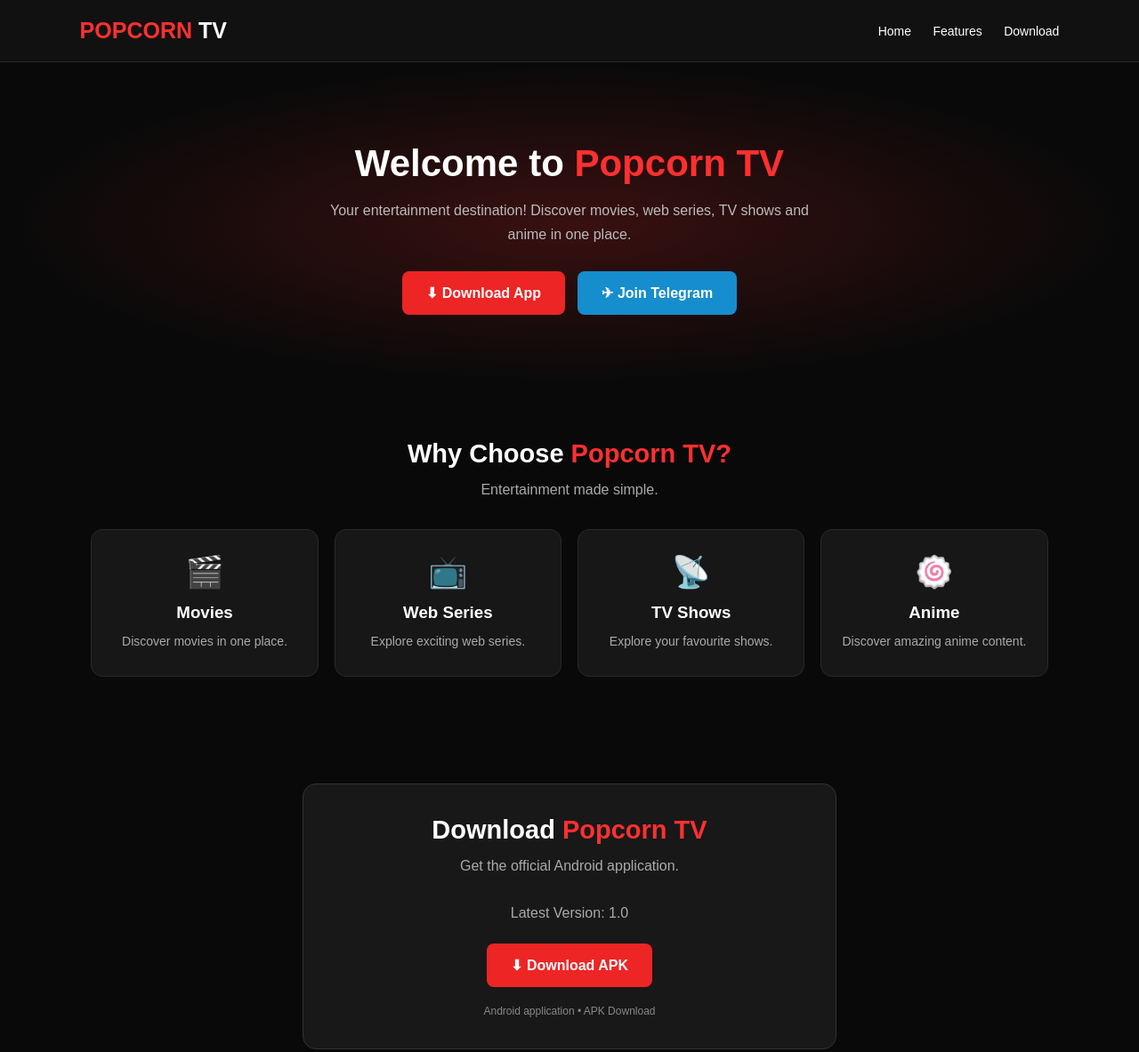
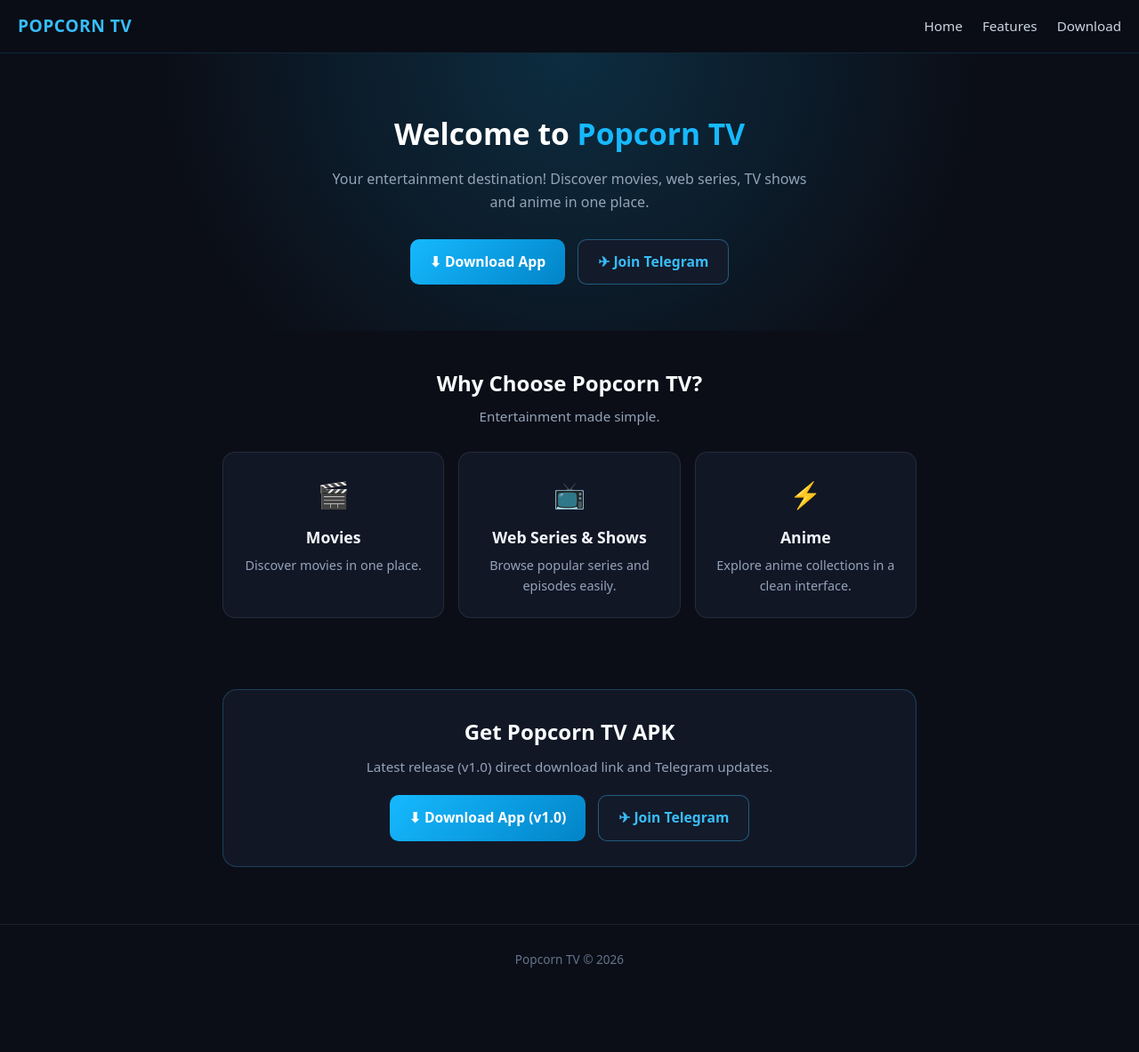
Before and after one commit to giribarun051-prog/Popcorn-Tv-, a plain HTML site: page index.html in a window 1280 px wide. Shown: the top 1183 px of the page at 89% size. After the commit the page ends 1117 px from the top, so only its background shows below. Drawn offline with Linux system fonts and the light colour scheme.

Commit message:
Update index.html

```diff
--- a/index.html
+++ b/index.html
@@ -1,217 +1,200 @@
 <!DOCTYPE html>
 <html lang="en">
 <head>
-<meta charset="UTF-8">
-<meta name="viewport" content="width=device-width, initial-scale=1.0">
-<meta name="theme-color" content="#090909">
-
-<title>Popcorn TV - Official Website</title>
-<meta name="description" content="Welcome to Popcorn TV. Discover movies, web series, TV shows and anime. Download the official Popcorn TV app.">
-<meta name="keywords" content="Popcorn TV, Popcorn TV APK, Movies, Web Series, Anime">
-<meta name="robots" content="index, follow">
-
+  <meta charset="UTF-8" />
+  <meta name="viewport" content="width=device-width, initial-scale=1.0" />
+  <title>Popcorn TV</title>
   <style>
     * {
+      box-sizing: border-box;
       margin: 0;
       padding: 0;
-  box-sizing: border-box;
+      font-family: system-ui, -apple-system, BlinkMacSystemFont, "Segoe UI", Roboto, sans-serif;
+    }
+
+    html {
+      scroll-behavior: smooth;
     }
 
     body {
-  background: #090909;
-  color: white;
-  font-family: Arial, sans-serif;
+      background-color: #0b0e17;
+      color: #f8fafc;
+      line-height: 1.6;
     }
 
     header {
+      position: sticky;
+      top: 0;
+      z-index: 50;
+      background: rgba(11, 14, 23, 0.92);
+      backdrop-filter: blur(10px);
+      border-bottom: 1px solid rgba(56, 189, 248, 0.15);
+      padding: 14px 20px;
       display: flex;
+      justify-content: space-between;
       align-items: center;
-  justify-content: space-between;
-  padding: 20px 7%;
-  background: #111;
-  border-bottom: 1px solid #292929;
     }
 
-.logo {
-  font-size: 25px;
-  font-weight: bold;
-  color: #ff3030;
-}
-
-.logo span {
-  color: white;
+    .brand {
+      font-size: 1.2rem;
+      font-weight: 800;
+      letter-spacing: 0.5px;
+      color: #38bdf8;
+      text-decoration: none;
     }
 
     nav a {
-  color: white;
+      color: #cbd5e1;
       text-decoration: none;
-  margin-left: 20px;
-  font-size: 14px;
+      margin-left: 18px;
+      font-size: 0.95rem;
+      transition: color 0.2s;
+    }
+
+    nav a:hover {
+      color: #38bdf8;
     }
 
     .hero {
       text-align: center;
-  padding: 90px 20px 80px;
-  background: radial-gradient(ellipse at center, #391010 0%, #090909 70%);
-}
-
-.app-logo {
-  width: 115px;
-  height: 115px;
-  border-radius: 25px;
-  object-fit: cover;
-  background: #222;
-  margin-bottom: 22px;
-  border: 2px solid #ff3030;
+      padding: 64px 20px 52px;
+      background: radial-gradient(circle at top, rgba(22, 185, 255, 0.18), transparent 65%);
     }
 
     .hero h1 {
-  font-size: 42px;
-  margin-bottom: 15px;
+      font-size: 2.1rem;
+      margin-bottom: 12px;
+      color: #ffffff;
     }
 
     .hero h1 span {
-  color: #ff3030;
+      color: #16b9ff;
     }
 
     .hero p {
-  color: #bbb;
-  line-height: 1.7;
-  max-width: 550px;
+      max-width: 540px;
       margin: 0 auto 28px;
+      color: #94a3b8;
+      font-size: 1rem;
     }
 
-.buttons {
+    .btn-group {
       display: flex;
+      flex-wrap: wrap;
       justify-content: center;
-  flex-wrap: wrap;
       gap: 14px;
     }
 
     .btn {
-  display: inline-block;
-  padding: 15px 27px;
-  border-radius: 8px;
-  font-weight: bold;
+      display: inline-flex;
+      align-items: center;
+      gap: 8px;
+      padding: 12px 22px;
+      border-radius: 10px;
+      font-weight: 600;
+      font-size: 0.98rem;
       text-decoration: none;
-  transition: .2s;
+      transition: transform 0.15s, opacity 0.2s;
     }
 
-.download {
-  background: #ed2525;
-  color: white;
+    .btn:active {
+      transform: scale(0.98);
     }
 
-.telegram {
-  background: #168dcc;
-  color: white;
+    .btn-download {
+      background: linear-gradient(135deg, #16b9ff, #0284c7);
+      color: #ffffff;
     }
 
-.btn:hover {
-  transform: translateY(-3px);
-  opacity: .9;
+    .btn-telegram {
+      background: #131a2a;
+      color: #38bdf8;
+      border: 1px solid rgba(56, 189, 248, 0.4);
     }
 
     .section {
-  padding: 60px 8%;
+      max-width: 820px;
+      margin: 0 auto;
+      padding: 40px 20px;
+    }
+
+    .section-title {
+      text-align: center;
+      font-size: 1.5rem;
+      margin-bottom: 6px;
+    }
+
+    .section-sub {
+      text-align: center;
+      color: #94a3b8;
+      font-size: 0.95rem;
+      margin-bottom: 28px;
+    }
+
+    .cards {
+      display: grid;
+      grid-template-columns: 1fr;
+      gap: 16px;
+    }
+
+    @media (min-width: 640px) {
+      .cards {
+        grid-template-columns: repeat(3, 1fr);
+      }
+    }
+
+    .card {
+      background: #121726;
+      border: 1px solid rgba(148, 163, 184, 0.14);
+      border-radius: 14px;
+      padding: 24px 18px;
       text-align: center;
     }
 
-.section h2 {
-  font-size: 29px;
-  margin-bottom: 15px;
-}
-
-.section h2 span {
-  color: #ff3030;
-}
-
-.subtitle {
-  color: #aaa;
-  margin-bottom: 35px;
-}
-
-.features {
-  display: grid;
-  grid-template-columns: repeat(auto-fit, minmax(180px, 1fr));
-  gap: 18px;
-}
-
-.feature {
-  padding: 27px 18px;
-  background: #171717;
-  border: 1px solid #292929;
-  border-radius: 13px;
-}
-
-.feature .emoji {
-  font-size: 35px;
-  margin-bottom: 14px;
-}
-
-.feature h3 {
+    .card-icon {
+      font-size: 1.8rem;
       margin-bottom: 10px;
     }
 
-.feature p {
-  color: #aaa;
-  font-size: 14px;
-  line-height: 1.6;
+    .card h3 {
+      font-size: 1.1rem;
+      margin-bottom: 6px;
+      color: #f1f5f9;
+    }
+
+    .card p {
+      font-size: 0.9rem;
+      color: #94a3b8;
     }
 
     .download-box {
-  background: #181818;
-  border: 1px solid #333;
-  border-radius: 15px;
-  padding: 35px 20px;
-  max-width: 600px;
-  margin: auto;
+      background: #121726;
+      border: 1px solid rgba(56, 189, 248, 0.25);
+      border-radius: 16px;
+      padding: 28px 20px;
+      text-align: center;
     }
 
-.version {
-  color: #aaa;
-  margin: 15px 0 25px;
+    .download-box p {
+      color: #94a3b8;
+      margin: 8px 0 20px;
+      font-size: 0.95rem;
     }
 
     footer {
       text-align: center;
-  padding: 25px;
-  color: #888;
-  background: #111;
-  border-top: 1px solid #292929;
-  font-size: 13px;
-  line-height: 2;
-}
-
-@media(max-width:600px) {
-  header {
-    padding: 18px 5%;
-  }
-
-  nav a {
-    margin-left: 10px;
-    font-size: 12px;
-  }
-
-  .hero {
-    padding: 65px 18px;
-  }
-
-  .hero h1 {
-    font-size: 33px;
-  }
-
-  .section {
-    padding: 45px 5%;
-  }
+      padding: 28px 16px;
+      color: #64748b;
+      font-size: 0.85rem;
+      border-top: 1px solid rgba(148, 163, 184, 0.12);
+      margin-top: 24px;
     }
   </style>
 </head>
-
 <body>
 
-<header>
-  <div class="logo">POPCORN <span>TV</span></div>
+  <header id="home">
+    <a href="#home" class="brand">POPCORN TV</a>
     <nav>
       <a href="#home">Home</a>
       <a href="#features">Features</a>
@@ -219,102 +202,58 @@ footer {
     </nav>
   </header>
 
-<section class="hero" id="home">
-
-  <!-- Replace with your app logo image URL -->
-  <img class="app-logo"
-       src="logo.png"
-       alt="Popcorn TV Logo"
-       onerror="this.style.display='none'">
-
+  <section class="hero">
     <h1>Welcome to <span>Popcorn TV</span></h1>
-
-  <p>
-    Your entertainment destination!
-    Discover movies, web series, TV shows
-    and anime in one place.
-  </p>
-
-  <div class="buttons">
-    <a class="btn download" href="#download">
+    <p>Your entertainment destination! Discover movies, web series, TV shows and anime in one place.</p>
+    <div class="btn-group">
+      <a href="https://github.com/giribarun051-prog/NetRight-Updates-/releases/download/v1.0/Popcorn-TV-debug.apk" class="btn btn-download" download>
         ⬇ Download App
       </a>
-
-    <a class="btn telegram"
-       href="https://t.me/YOUR_CHANNEL"
-       target="_blank">
+      <a href="https://t.me/mouviebox" target="_blank" rel="noopener noreferrer" class="btn btn-telegram">
         ✈ Join Telegram
       </a>
     </div>
-
   </section>
 
-<section class="section" id="features">
-
-  <h2>Why Choose <span>Popcorn TV?</span></h2>
-  <p class="subtitle">
-    Entertainment made simple.
-  </p>
-
-  <div class="features">
-
-    <div class="feature">
-      <div class="emoji">🎬</div>
+  <section id="features" class="section">
+    <h2 class="section-title">Why Choose Popcorn TV?</h2>
+    <p class="section-sub">Entertainment made simple.</p>
+    <div class="cards">
+      <div class="card">
+        <div class="card-icon">🎬</div>
         <h3>Movies</h3>
         <p>Discover movies in one place.</p>
       </div>
-
-    <div class="feature">
-      <div class="emoji">📺</div>
-      <h3>Web Series</h3>
-      <p>Explore exciting web series.</p>
+      <div class="card">
+        <div class="card-icon">📺</div>
+        <h3>Web Series &amp; Shows</h3>
+        <p>Browse popular series and episodes easily.</p>
       </div>
-
-    <div class="feature">
-      <div class="emoji">📡</div>
-      <h3>TV Shows</h3>
-      <p>Explore your favourite shows.</p>
+      <div class="card">
+        <div class="card-icon">⚡</div>
+        <h3>Anime</h3>
+        <p>Explore anime collections in a clean interface.</p>
       </div>
-
-    <div class="feature">
-      <div class="emoji">🍥</div>
-      <h3>Anime</h3>
-      <p>Discover amazing anime content.</p>
-    </div>
-
     </div>
   </section>
 
-<section class="section" id="download">
-
+  <section id="download" class="section">
     <div class="download-box">
-
-    <h2>Download <span>Popcorn TV</span></h2>
-
-    <p class="subtitle">
-      Get the official Android application.
-    </p>
-
-    <p class="version">
-      Latest Version: 1.0
-    </p>
-
-    <a class="btn download"
-       href="YOUR_APK_DIRECT_DOWNLOAD_LINK">
-       ⬇ Download APK
+      <h2>Get Popcorn TV APK</h2>
+      <p>Latest release (v1.0) direct download link and Telegram updates.</p>
+      <div class="btn-group">
+        <a href="https://github.com/giribarun051-prog/NetRight-Updates-/releases/download/v1.0/Popcorn-TV-debug.apk" class="btn btn-download" download>
+          ⬇ Download App (v1.0)
         </a>
-
-    <p style="color:#888; margin-top:20px; font-size:12px;">
-      Android application • APK Download
-    </p>
-
+        <a href="https://t.me/mouviebox" target="_blank" rel="noopener noreferrer" class="btn btn-telegram">
+          ✈ Join Telegram
+        </a>
       </div>
-
+    </div>
   </section>
 
   <footer>
-  <p>© 2026 Popcorn TV. All Rights Reserved.</p>
-  <p>Official Popcorn TV Website</p>
+    Popcorn TV &copy; 2026
   </footer>
 
 </body>
```
Lines whose indentation alone changed are shown as unchanged.
